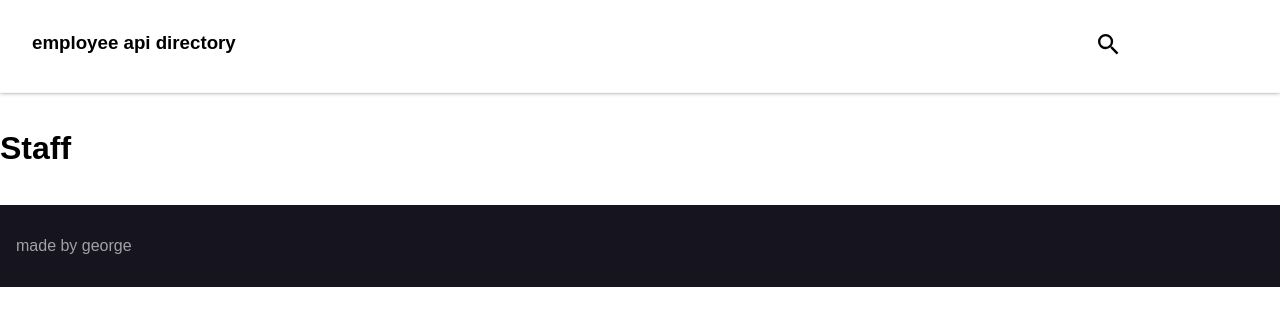
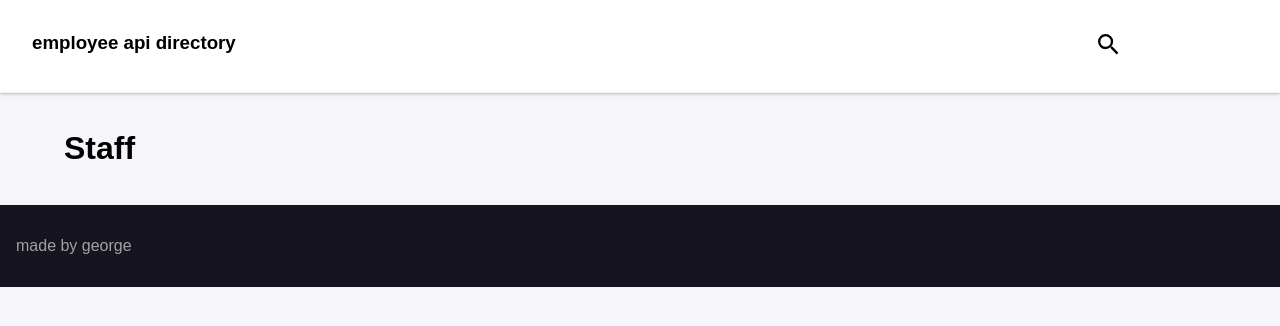
Before and after one commit to GeorgeChristopherLopez/Employee-Directory-API, a plain HTML site: page index.html in a window 1280 px wide. Drawn offline with nearby package versions, Linux system fonts and the light colour scheme; no server answers.

Commit message:
Add files via upload

```diff
--- a/styles.css
+++ b/styles.css
@@ -1,5 +1,4 @@
 body {
-
     font-family: Arial, Helvetica, sans-serif;
     font-size: 1rem;
     margin: 0;
@@ -7,6 +6,7 @@ body {
     box-sizing: border-box;
     display: grid;
     grid-template-rows: auto 1fr auto;
+    background-color: #F6F5FA;
 }
 
 
@@ -44,6 +44,7 @@ header {
     padding: 1rem;
     border-bottom: 1px solid #F6F5FA;
     box-shadow: 0px 0px 4px 0px rgba(0,0,0,0.4);
+    background-color: #fff;
 }
 
 nav{
@@ -53,19 +54,20 @@ nav{
 h3{
     margin: 0;
 }
-.main{
-   width: 100%;
-   margin: 1rem auto;
-
+.main {
+    width: 100%;
+    margin: 1rem auto;
+   width: 90%;
 
 }
 .container {
     display: grid;
     grid-template-columns: 1fr;
     text-align: center;
-    width: 90%;
+
     margin: auto;
     grid-gap: 1.5rem;
+
 }
 
 li{
@@ -77,8 +79,10 @@ li{
 
     display: grid;
     grid-template-columns: 1fr 3fr;
+    /*
+
     border: 1px solid black;
-
+   */
 }
 
     .card:hover {
```
